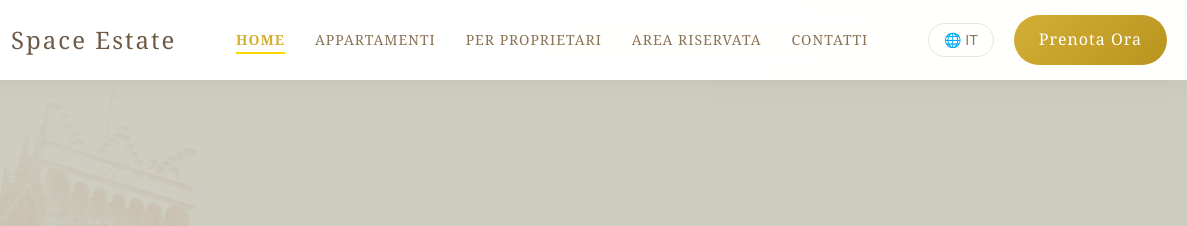
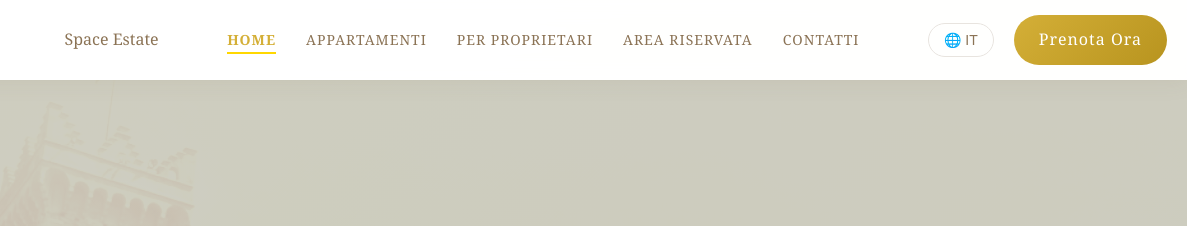
Before and after one commit to SpaceEstate/SpaceEstate, a plain HTML site: page index.html in a window 1280 px wide. Shown: the top 226 px of the page, 93-1280 px from the left. Drawn offline with Linux system fonts and the light colour scheme.

Commit message:
Update header.html

```diff
--- a/header.html
+++ b/header.html
@@ -1,12 +1,15 @@
 <!-- header.html -->
 <header class="header">
   <nav class="nav-container">
+    <!-- LOGO A SINISTRA -->
     <div class="logo-section">
       <div class="logo">
         <img src="./img/Logo-piccolo.png" alt="Space Estate Logo" class="logo-img">
       </div>
-      <div class="business-name">Space Estate</div>
     </div>
+
+    <!-- SCRITTA AL CENTRO (per mobile) -->
+    <div class="business-name-mobile">Space Estate</div>
 
     <!-- MENU DESKTOP (visibile solo su desktop) -->
     <ul class="nav-menu nav-menu-desktop" role="navigation" aria-label="Menu principale">
```
